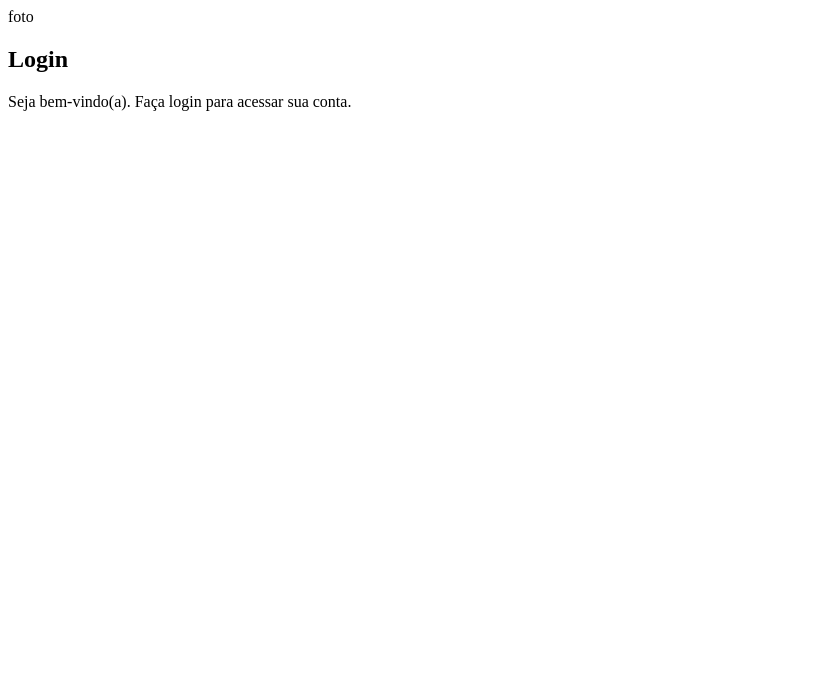
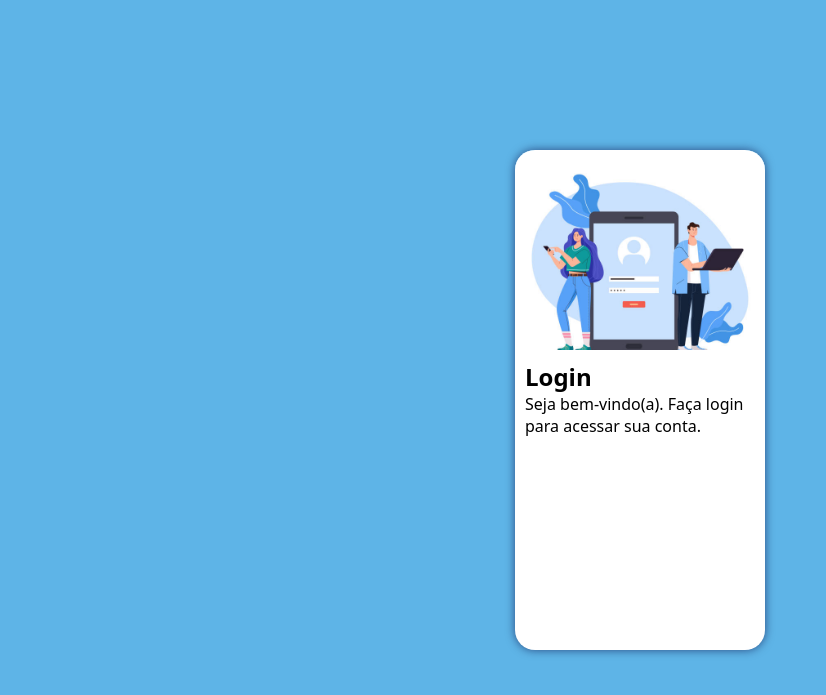
Before and after one commit to v1TorG/projeto-LOGIN, a PHP site: page / in a window 1280 px wide. Shown: the top 695 px of the page, without its empty margins (0-826 px from the left). Run offline with PHP 8.4, Linux system fonts and the light colour scheme.

Commit message:
att login

```diff
--- a/estilos/style.css
+++ b/estilos/style.css
@@ -1 +1,49 @@
 @charset "UTF-8";
+
+/*cores usadas
+#06497D
+#5EB4E7*/
+
+*{
+    font-family: system-ui, -apple-system, BlinkMacSystemFont, 'Segoe UI', Roboto, Oxygen, Ubuntu, Cantarell, 'Open Sans', 'Helvetica Neue', sans-serif;
+    padding: 0px;
+    margin: 0px;
+    box-sizing: border-box;
+}
+
+body, html{
+    background-color: #5EB4E7;
+    height: 100vh;
+    width: 100vw;
+}
+
+main{
+    position: relative;
+    height: 100vh;
+    width: 100vw;
+}
+
+section#login{
+    position: absolute;
+    top: 50%;
+    left: 50%;
+    transform: translate(-50%, -50%);
+    overflow: hidden;
+
+    background-color: rgb(255, 255, 255);
+    width: 250px;
+    height: 500px;
+    border-radius: 20px;
+    box-shadow: 0px 0px 10px rgba(5, 0, 59, 0.598);
+}
+section#login > div#imagem{
+    display: block;
+    background: #5EB4E7 url(../imgs/Login.jpg) no-repeat;
+    background-size: cover;
+    height: 200px;
+}
+
+section#login > div#formulario {
+    display: block;
+    padding: 10px;
+}
--- a/index.html
+++ b/index.html
@@ -10,7 +10,7 @@
     <main>
         <section id="login">
             <div id="imagem">
-                foto
+                <!--AQ VAI A IMAGEM-->
             </div>
             <div id="formulario">
                 <h1>Login</h1>
```
